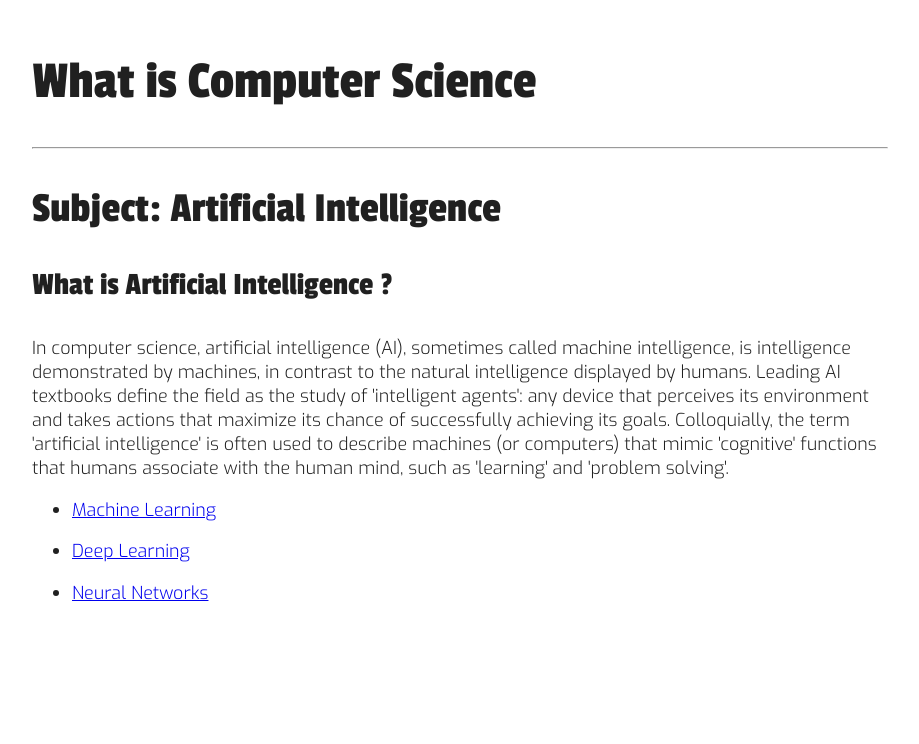
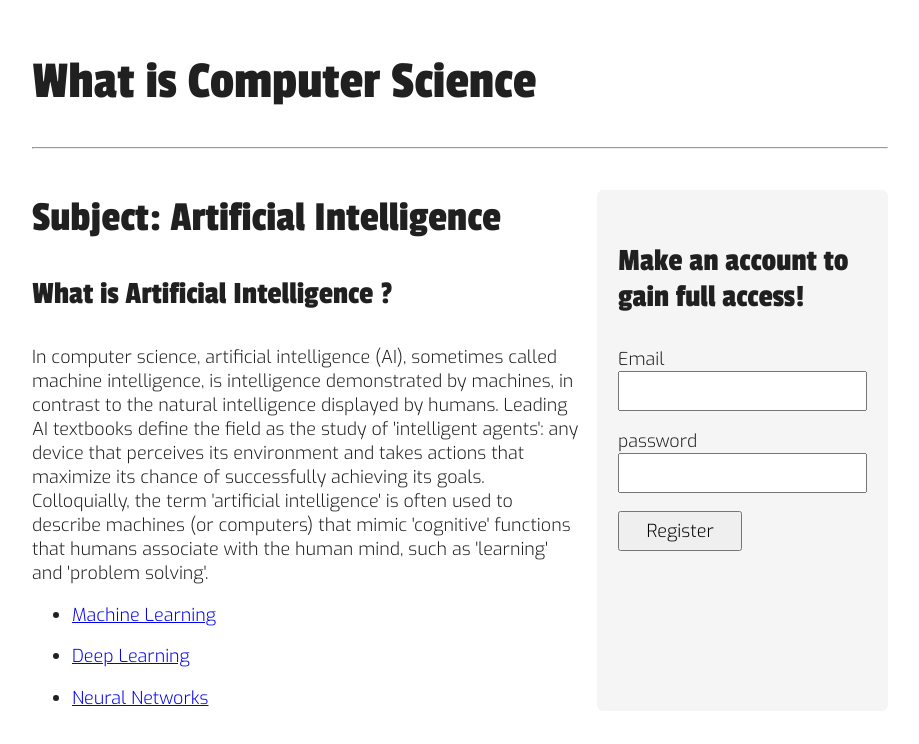
Before and after one commit to juveria-manzar/Angelling-Angular, an Angular app: page / in a window 1280 px wide. Shown: the top 744 px of the page, without its empty margins (180-1099 px from the left). Built offline with nearby package versions, Linux system fonts and the light colour scheme.

Commit message:
new-comp

```diff
--- a/src/app/app/app.component.html
+++ b/src/app/app/app.component.html
@@ -1,3 +1,6 @@
 <h1 (click)="this.callme()">What is Computer Science</h1>
 <hr>
-<app-ai></app-ai>
+<div style="display: flex; justify-content: space-between;">
+    <app-ai style="width: 64%;"></app-ai>
+    <app-form style="width: 34%;"></app-form>
+</div>
--- a/src/app/form/form.component.css
+++ b/src/app/form/form.component.css
@@ -0,0 +1,25 @@
+form {
+    background-color: #F5F5F5;
+    padding: 21px 21px 160px;
+    border-radius: 6px;
+    margin-top: 32px;
+}
+
+div {
+    margin: 18px 0;
+}
+
+label {
+    display: block;
+}
+
+input {
+    padding: 6px;
+    width: 100%;
+    font-size: 18px;
+    box-sizing: border-box;
+}
+
+input[type="submit"] {
+    width: 50%;
+}
--- a/src/app/form/form.component.html
+++ b/src/app/form/form.component.html
@@ -1 +1,12 @@
-<p>form works!</p>
+<form autocomplete="off">
+    <h3>Make an account to gain full access!</h3>
+    <div>
+        <label>Email</label>
+        <input type="email">
+    </div>
+    <div>
+        <label>password</label>
+        <input type="password">
+    </div>
+    <input type="submit" value="Register">
+</form>
--- a/src/styles.css
+++ b/src/styles.css
@@ -1,5 +1,10 @@
 :root {
     font-size: 112%;
+}
+
+input,
+button {
+    font-family: inherit;
 }
 
 body {
```
